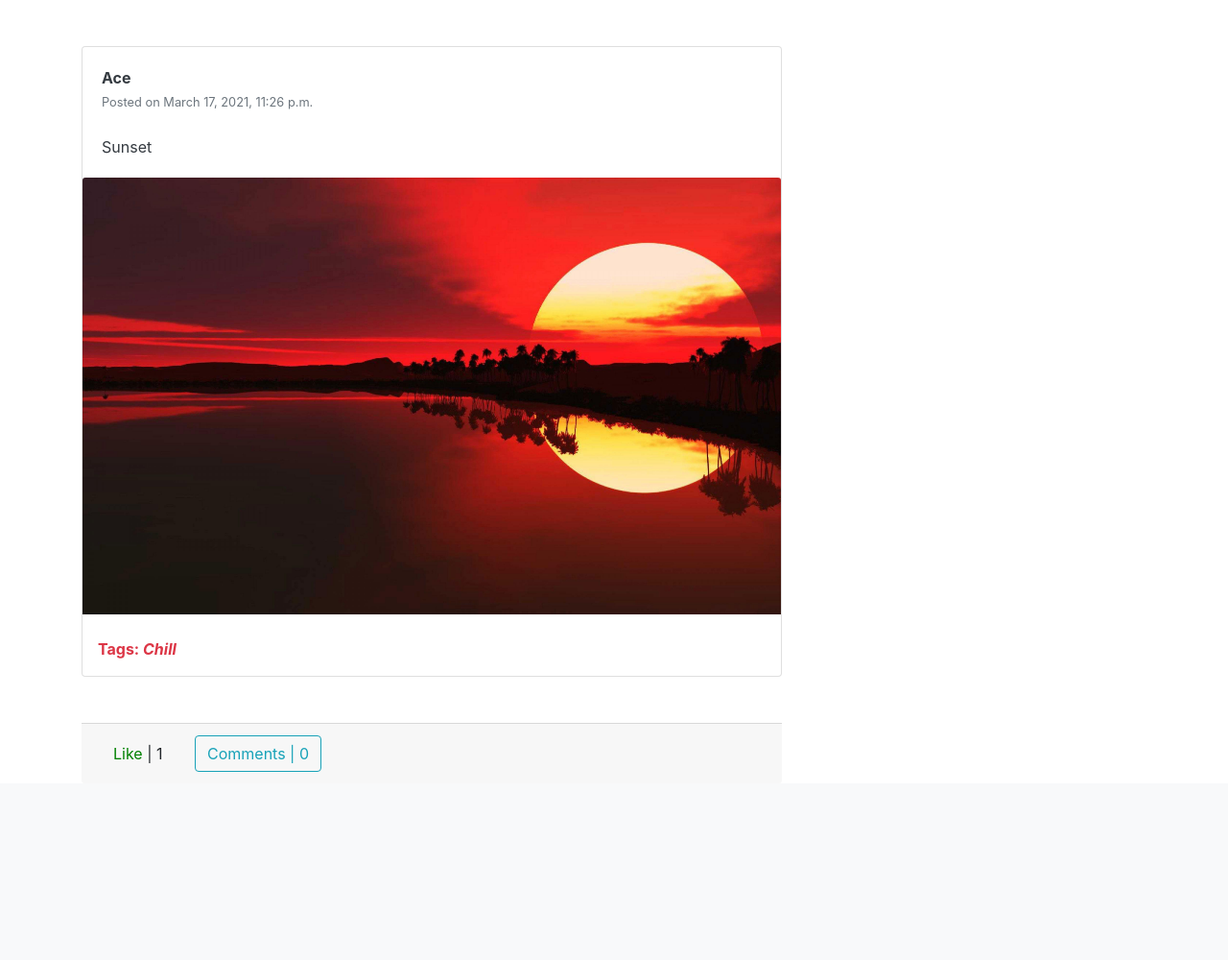
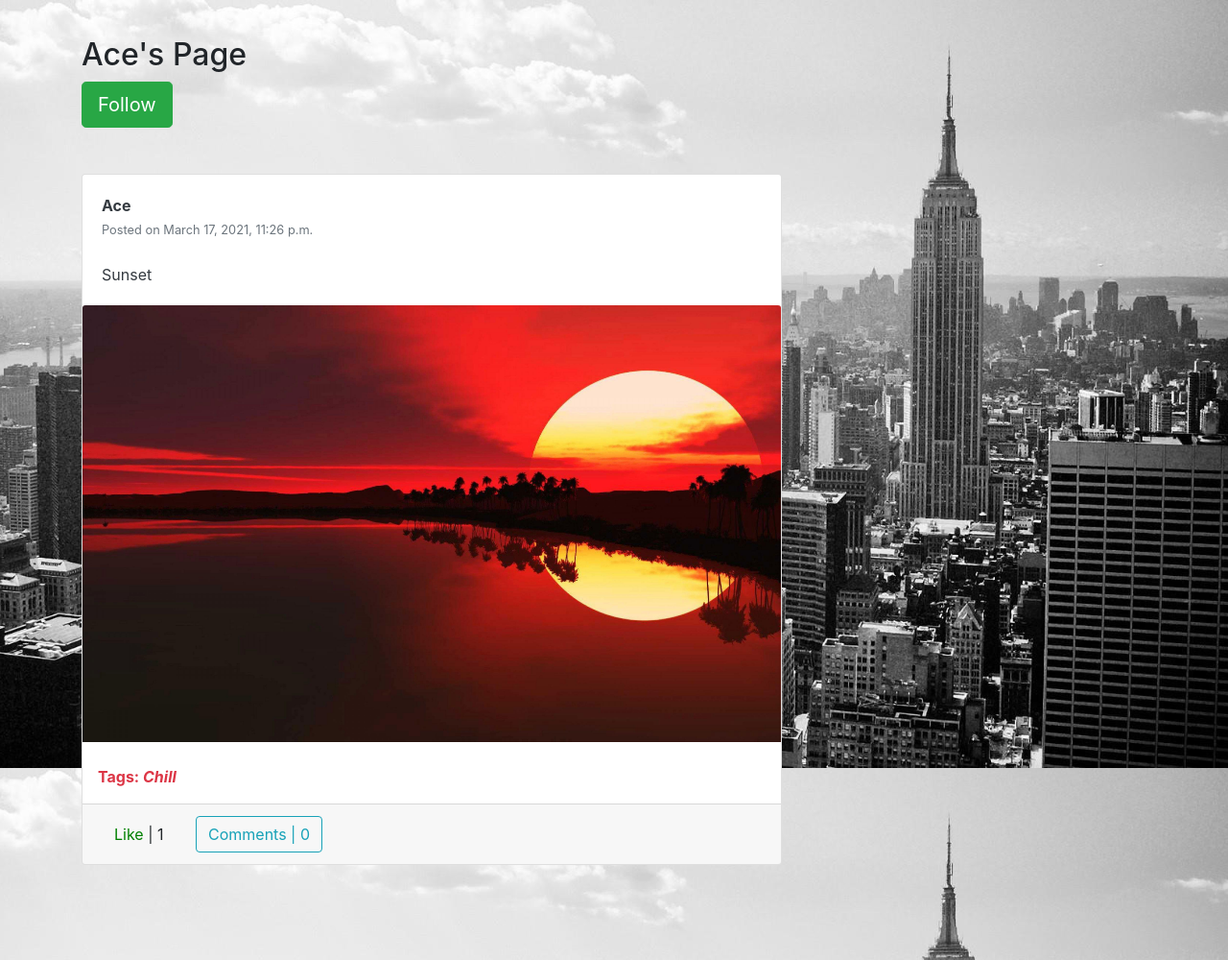
Before and after one commit to hakimsheriff/SOEN341Project, a Django app: a page that uses backend/pigeonpost/templates/user_posts.html in a window 1280 px wide. Shown: the part 100-1100 px from the top of the page at 96% size. Before the commit the page ends 904 px from the top, so only its background shows below. Run offline with Django 3.2, Linux system fonts and the light colour scheme; a user stored in the database is signed in; data comes from the database, SQL or seed files in the repository; both versions use the stored data as it was after the commit; some libraries are stand-ins or nearby versions.

Commit message:
#42 Added follow button + fixes to user page layout
-Added follow button
-Fixed user-page layout issues
-Added background to user-page

```diff
--- a/backend/pigeonpost/templates/user_posts.html
+++ b/backend/pigeonpost/templates/user_posts.html
@@ -1,23 +1,29 @@
 {% extends 'base.html' %}
 {% block content %}
+  <div style="background: url(../static/images/CitySkyline.jpg); min-height: 1000px; background-size: cover; background-position: top; background-repeat: no-repeat; background-attachment: fixed;" class="page-holder bg-cover">
+    <div class="container">
+		<h2><br/>{{ posts.0.user_name }}'s Page </h2>
 
- 	<div class="container">
+		{% if user.username != posts.0.user_name %}
+		<button type="button" class="btn btn-success btn-lg">Follow</button>
+		{% endif %}
+
       <div class="row">
         <div class="col-md-8">
           {% for post in posts %}
           <div class="card card-signin my-5">
             <div class="card-body">
-	          	<!-- <a href="{{ post.user_name.profile.get_absolute_url }}"><img src="{{ post.user_name.profile.image.url }}" class="rounded-circle" width="30" height="30" alt=""></a> -->
+              <a href="{{ post.user_name.profile.get_absolute_url }}"></a>
               <a class="text-dark" href="{% url 'user-posts' username=post.user_name %}"><b>{{ post.user_name }}</b></a>
               <br><small class="text-muted">Posted on {{ post.date_posted }}</small>
               <br><br>
               <p class="card-text text-dark">{{ post.description }}</p>
             </div>
-	          <a href="{% url 'post-detail' pk=post.pk %}"><img class="card-img-top" src="{{ post.pic.url }}" alt=""></a>
+            <a href="{% url 'post-detail' pk=post.pk%}"></a><img class="card-img-top" src="{{post.pic.url}}" alt="Picture not found"></a>
             {% if post.tags %}
-	          <br><p class="text-danger ml-3"><b>Tags: <i>{{ post.tags }}</i></b></p>
+            <br>
+            <p class="text-danger ml-3"><b>Tags: <i>{{ post.tags }}</i></b></p>
             {% endif %}
-	        </div>
             <div class="card-footer">
 			<button class="btn btn-white mr-3 like" id="{{ post.id }}">
             {% if post in liked_post %}
@@ -48,9 +54,6 @@
         </div>
       </div>
     </div>
-
-
-
-
+  </div>
 
 {% endblock content %}
```
Also changed, not shown: backend/db.sqlite3, backend/pigeonpost/models.py (line endings or trailing spaces), backend/pigeonpost/static/images/454635.jpg (added). Lines whose indentation alone changed are shown as unchanged.
